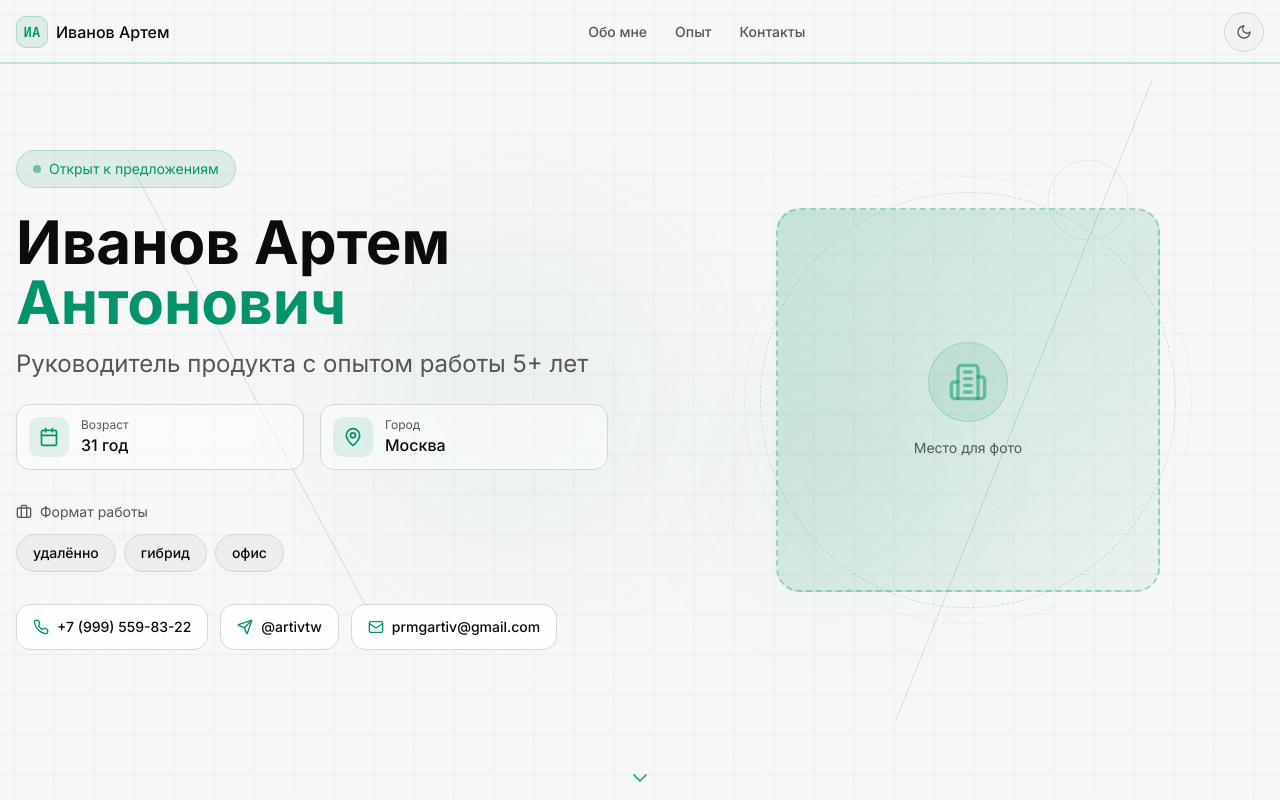
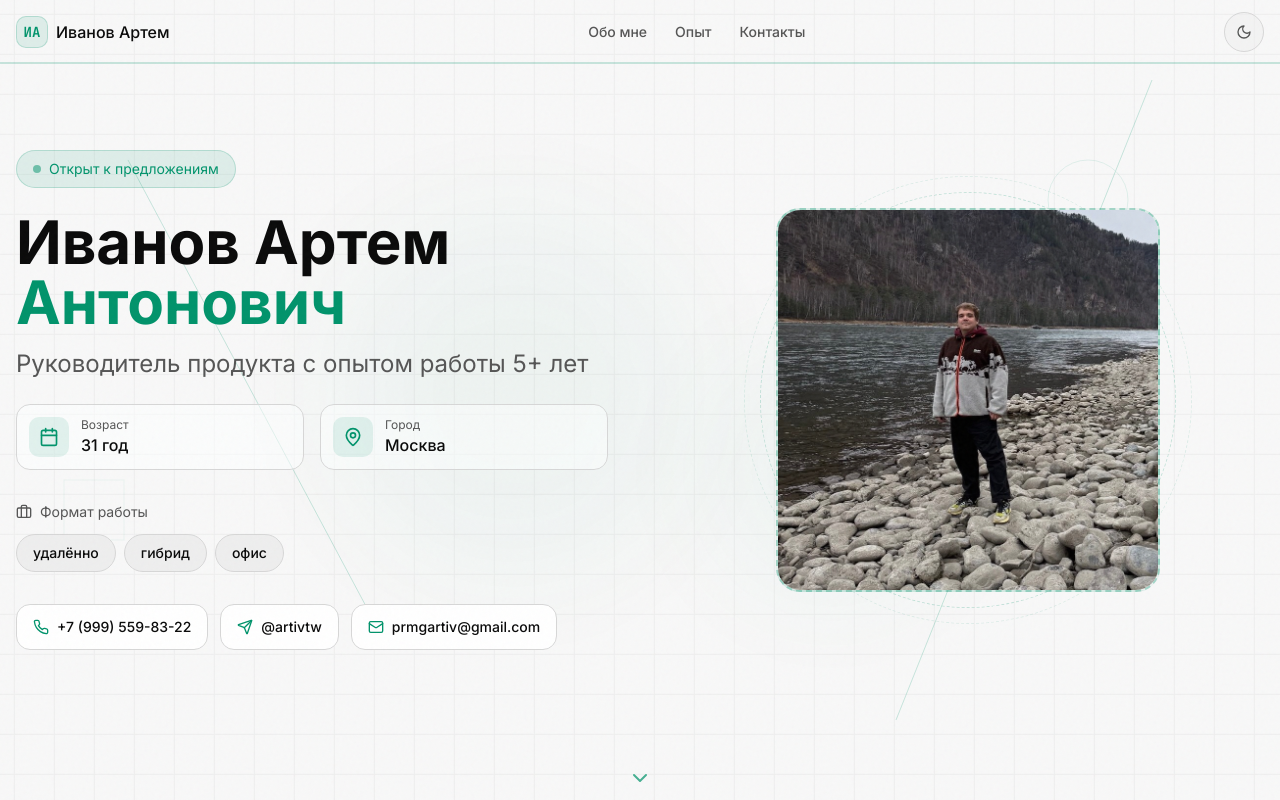
Before and after one commit to actionartem/artivcv, a Next.js app: page / in a window 1280 px wide. Shown: the top 800 px of the page. Built offline with nearby package versions, Linux system fonts and the light colour scheme.

Commit message:
Add hero photo

```diff
--- a/components/resume/hero.tsx
+++ b/components/resume/hero.tsx
@@ -2,8 +2,9 @@
 
 import { toast } from "@/hooks/use-toast"
 import { useLanguage } from "@/lib/language-context"
+import Image from "next/image"
 import { motion } from "framer-motion"
-import { MapPin, Phone, Mail, Send, Briefcase, Calendar, Building2, ChevronDown } from "lucide-react"
+import { MapPin, Phone, Mail, Send, Briefcase, Calendar, ChevronDown } from "lucide-react"
 import { useRef, useState } from "react"
 
 export function Hero() {
@@ -320,15 +321,14 @@ export function Hero() {
                 whileHover={{ scale: 1.02 }}
                 className="relative w-64 h-64 sm:w-80 sm:h-80 lg:w-96 lg:h-96 rounded-3xl bg-gradient-to-br from-primary/20 to-primary/5 border-2 border-dashed border-primary/30 flex items-center justify-center overflow-hidden group"
               >
-                {/* Placeholder content */}
-                <div className="text-center p-6">
-                  <div className="w-20 h-20 mx-auto mb-4 rounded-full bg-primary/10 border border-primary/20 flex items-center justify-center">
-                    <Building2 className="w-10 h-10 text-primary/50" />
-                  </div>
-                  <p className="text-sm text-muted-foreground">
-                    {t("Место для фото", "Photo placeholder")}
-                  </p>
-                </div>
+                <Image
+                  src="/sdf.jpg"
+                  alt={t("Фото Артёма", "Artem photo")}
+                  fill
+                  sizes="(min-width: 1024px) 24rem, (min-width: 640px) 20rem, 16rem"
+                  className="object-cover"
+                  priority
+                />
 
                 {/* Hover effect */}
                 <div className="absolute inset-0 bg-gradient-to-t from-primary/10 to-transparent opacity-0 group-hover:opacity-100 transition-opacity" />
```
